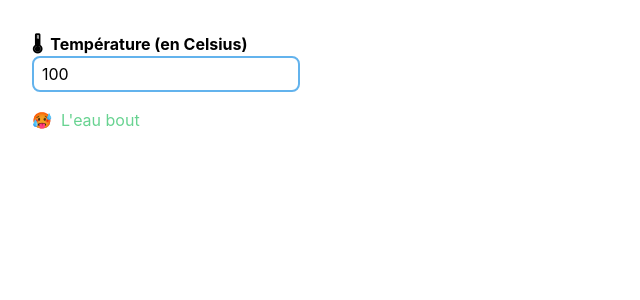
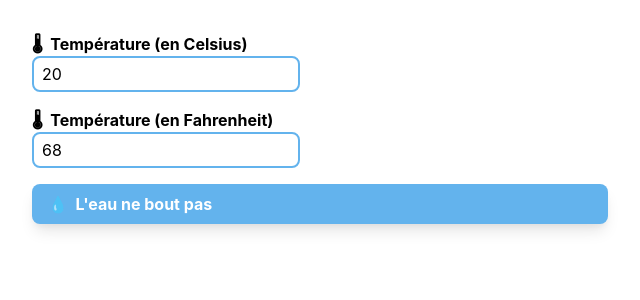
Before and after one commit to Tahul/learning-react, a React (Create React App) app: page / in a window 1280 px wide. Shown: the top 300 px of the page, without its empty margins (0-640 px from the left). Built offline with nearby package versions, Linux system fonts and the light colour scheme.

Commit message:
:sparkles: (store) taking a look at store & state management in react

```diff
--- a/src/steps/02-celsius/components/BoilingVerdict.js
+++ b/src/steps/02-celsius/components/BoilingVerdict.js
@@ -1,23 +1,23 @@
 import React from 'react'
 
 export default ({ celsius }) => {
-  if (celsius >= 100) {
   return (
-      <div className="text-green-400">
+    <div className="rounded-lg bg-blue-400 px-4 py-2 font-bold text-white shadow-lg">
+      {celsius >= 100 ? (
+        <div>
           <span role="img" aria-labelledby="hot">
             🥵
           </span>
           &nbsp; L'eau bout
         </div>
-    )
-  }
-
-  return (
-    <div className="text-orange-400">
+      ) : (
+        <div>
           <span role="img" aria-labelledby="water">
             💧
           </span>
           &nbsp; L'eau ne bout pas
         </div>
+      )}
+    </div>
   )
 }
--- a/src/steps/02-celsius/components/Calculator.js
+++ b/src/steps/02-celsius/components/Calculator.js
@@ -1,20 +1,21 @@
 import React from 'react'
 import BoilingVerdict from './BoilingVerdict'
+import TemperatureInput from './TemperatureInput'
 
 export default class Calculator extends React.Component {
   constructor(props) {
     super(props)
 
     this.state = {
-      temperature: 100,
+      temperature: 20,
     }
 
-    this.handleChange = this.handleChange.bind(this)
+    this.handleTemperatureChange = this.handleTemperatureChange.bind(this)
   }
 
-  handleChange(e) {
+  handleTemperatureChange(temperature) {
     this.setState({
-      temperature: e.target.value,
+      temperature,
     })
   }
 
@@ -23,22 +24,17 @@ export default class Calculator extends React.Component {
 
     return (
       <div>
-        <div className="mb-4">
-          <label className="font-bold" htmlFor="celsius">
-            <span role="img" aria-labelledby="hot">
-              🌡
-            </span>
-            &nbsp; Température (en Celsius)
-          </label>
+        <TemperatureInput
+          scale="celsius"
+          temperature={temperature}
+          onTemperatureChange={this.handleTemperatureChange}
+        />
 
-          <input
-            className="block border-2 border-blue-400 rounded-lg px-2 py-1 outline-none focus:outline-none"
-            type="text"
-            id="celsius"
-            value={temperature}
-            onChange={this.handleChange}
-          />
-        </div>
+        <TemperatureInput
+          scale="fahrenheit"
+          temperature={temperature}
+          onTemperatureChange={this.handleTemperatureChange}
+        />
 
         <BoilingVerdict celsius={parseFloat(temperature) || 0} />
       </div>
--- /dev/null
+++ b/src/steps/02-celsius/components/TemperatureInput.js
@@ -0,0 +1,71 @@
+import React from 'react'
+
+const scaleNames = {
+  celsius: 'Celsius',
+  fahrenheit: 'Fahrenheit',
+}
+
+/**
+ * Return a Celsius temperature in Fahrenheit
+ * @param fahrenheit
+ * @returns {number}
+ */
+const toCelsius = (fahrenheit) => {
+  return ((fahrenheit - 32) * 5) / 9
+}
+
+/**
+ * Return a Fahrenheit temperature in Celsius
+ * @param celsius
+ * @returns {number}
+ */
+const toFahrenheit = (celsius) => {
+  return (celsius * 9) / 5 + 32
+}
+
+export default class TemperatureInput extends React.Component {
+  static defaultProps = {
+    scaleName: 'celsius',
+    onTemperatureChange: (temperature) => console.log,
+  }
+
+  constructor(props) {
+    super(props)
+
+    this.state = {
+      temperature: '',
+    }
+
+    this.handleChange = this.handleChange.bind(this)
+  }
+
+  handleChange(e) {
+    this.props.onTemperatureChange(e.target.value)
+  }
+
+  render() {
+    const { scale, temperature } = this.props
+    const scaleName = scaleNames[this.props.scale]
+    let value = scale === 'fahrenheit' ? toFahrenheit(temperature) : temperature
+
+    return (
+      <div className="mb-4">
+        <label className="font-bold" htmlFor={scale}>
+          <span role="img" aria-labelledby="hot">
+            🌡
+          </span>
+          &nbsp; Température (en {scaleName})
+        </label>
+
+        <input
+          className="block border-2 border-blue-400 rounded-lg px-2 py-1 outline-none focus:outline-none"
+          type="text"
+          id={scale}
+          name={scale}
+          onChange={this.handleChange}
+          value={value}
+        />
+      </div>
+    )
+  }
+}
--- a/src/steps/02-celsius/index.js
+++ b/src/steps/02-celsius/index.js
@@ -3,7 +3,7 @@ import Calculator from './components/Calculator'
 
 export default () => {
   return (
-    <div class="container">
+    <div className="container">
       <Calculator />
     </div>
   )
```
Also changed, not shown: src/css/styles.css, 1 other file (tests, documents, lock files or other folders). Lines whose indentation alone changed are shown as unchanged.
